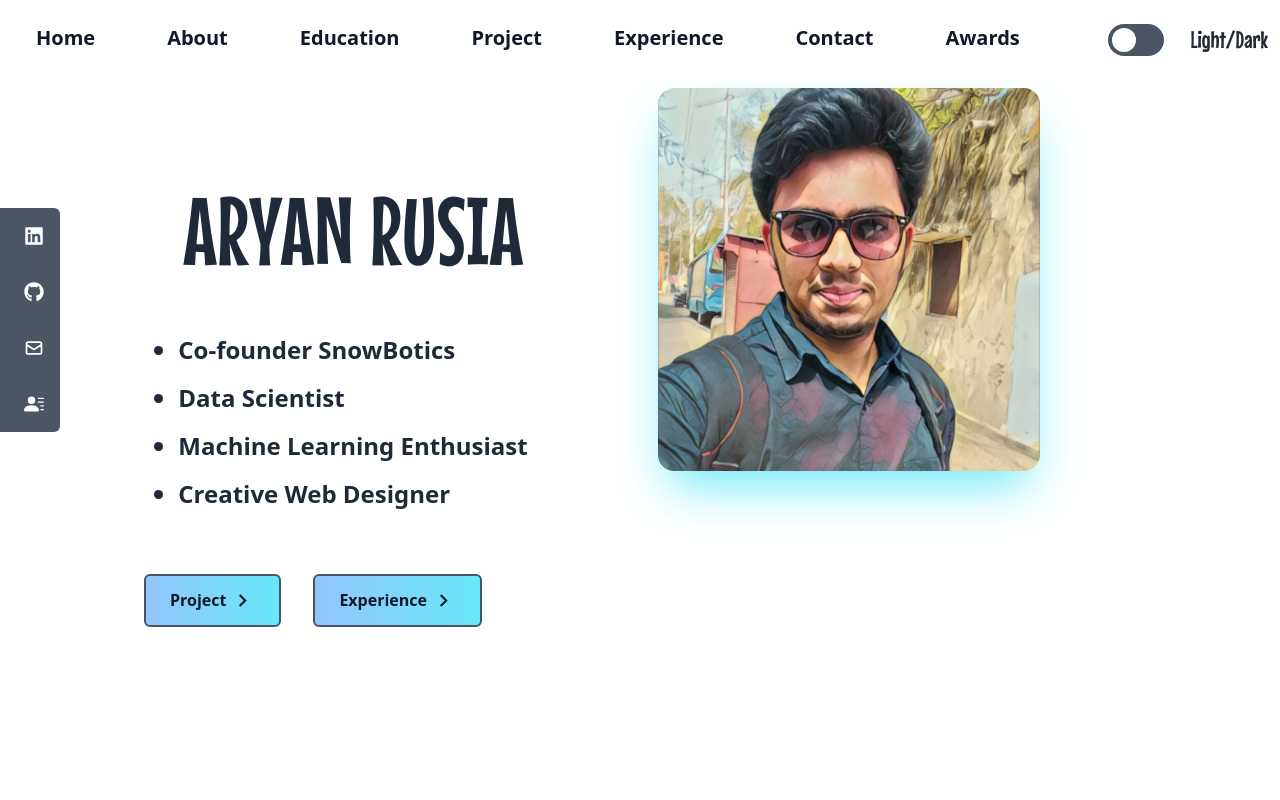
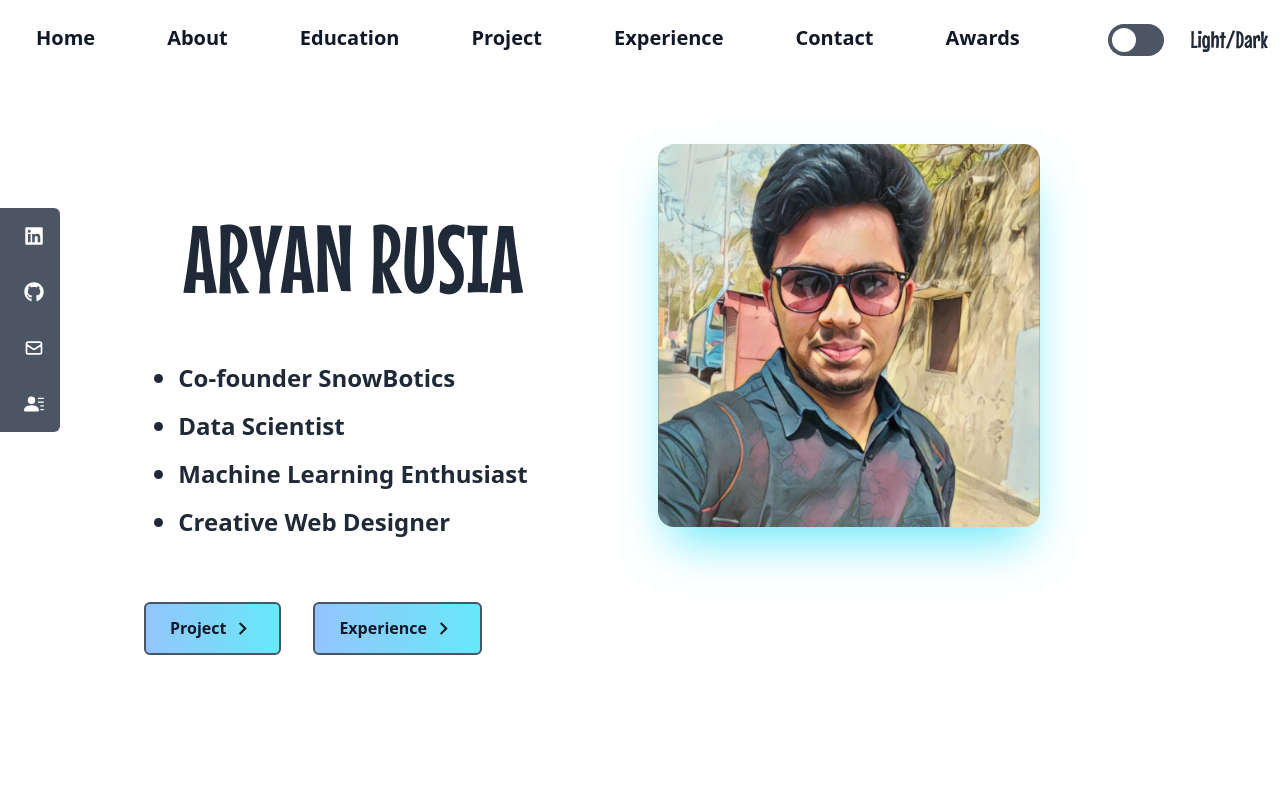
Before and after one commit to Aryan-Rusia-2/Portfolio-Aryan, a React (Create React App) app: page / in a window 1280 px wide. Shown: the top 800 px of the page. Built offline with nearby package versions, Linux system fonts and the light colour scheme.

Commit message:
Update Home.jsx

```diff
--- a/src/components/Home.jsx
+++ b/src/components/Home.jsx
@@ -14,7 +14,7 @@ const Home = () => {
   return (
     <div
       name="home" class
-      className="h-screen w-full bg-white dark:bg-gradient-to-br dark:from-black dark:via-gray-900 dark:to-gray-800 text-left">
+      className="md:pt-14  h-screen w-full bg-white dark:bg-gradient-to-br dark:from-black dark:via-gray-900 dark:to-gray-800 text-left">
 
 
       <div className="max-w-screen-lg mx-auto flex flex-col-reverse h-full px-4 md:flex-row p-4 ">
```
